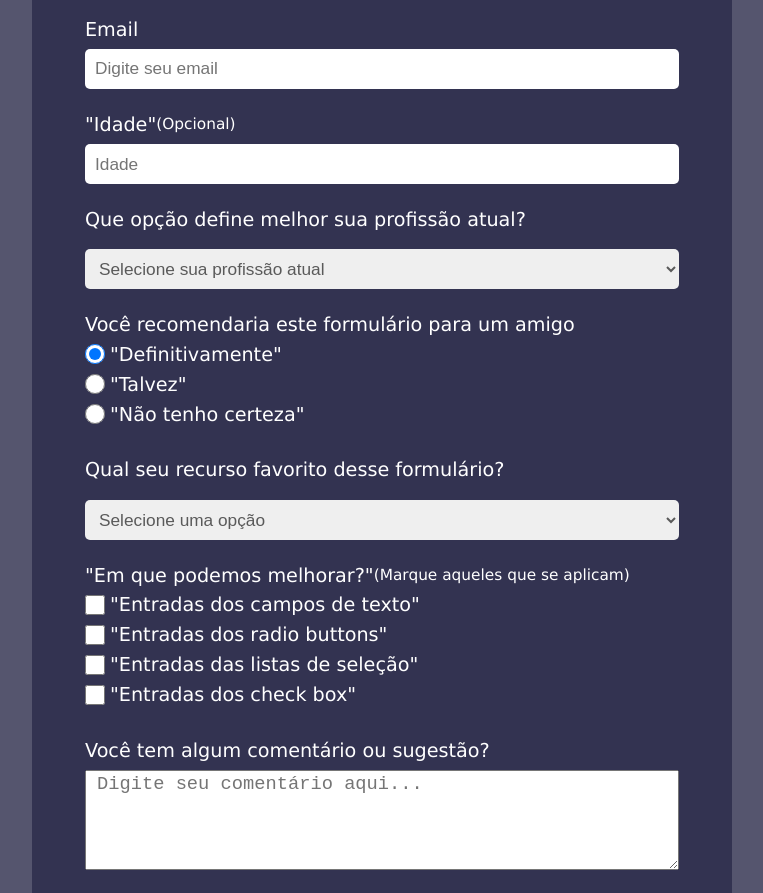
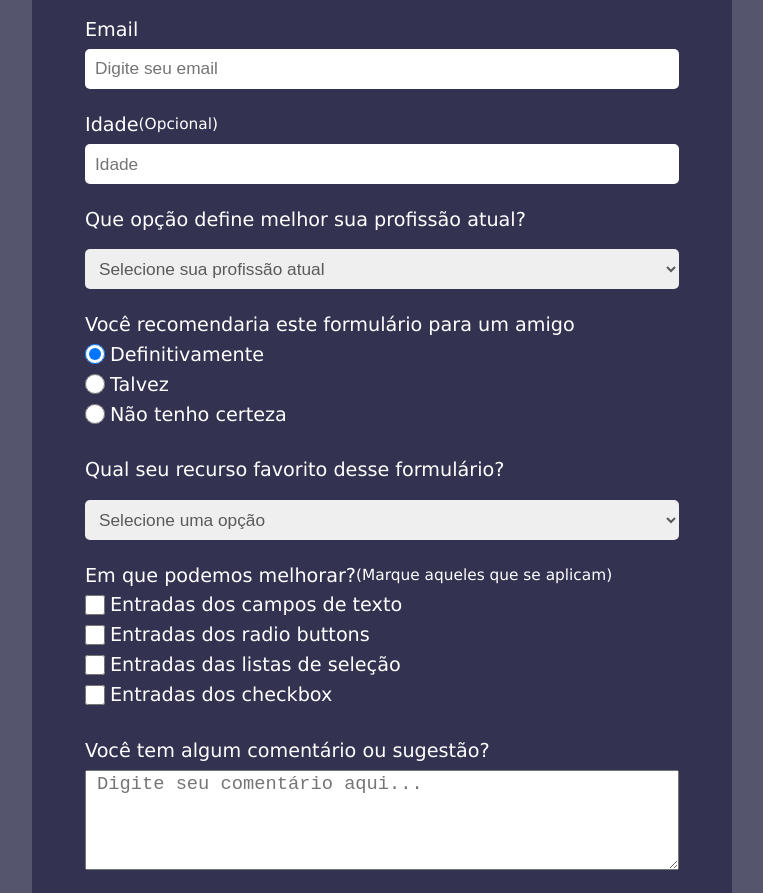
Before and after one commit to Weked/Survey-Form, a plain HTML site: page index.html in a window 1280 px wide. Shown: the part 315-1208 px from the top of the page, without its empty margins (258-1021 px from the left). Drawn offline with Linux system fonts and the light colour scheme.

Commit message:
removendo alguns caracteres

```diff
--- a/index.html
+++ b/index.html
@@ -41,7 +41,7 @@
                 <!--Contém o label idade e o campo para inserção da idade utilizando um intervalo, não é obrigatório-->
                 <div class="form-group">
                     <label id="user_age_label" for="user_age">
-                        "Idade"
+                        Idade
                         <span class="clue">(Opcional)</span>
                     </label>
                     <input type="number" name="user_age" id="user_age" min="10" max="99" class="form-control" placeholder="Idade">
@@ -65,15 +65,15 @@
                     <p>Você recomendaria este formulário para um amigo</p>
                     <label>
                         <input type="radio" name="user_recommend" class="input-radio" value="definitely" checked>
-                        "Definitivamente"
+                        Definitivamente
                     </label>
                     <label>
                         <input type="radio" name="user_recommend" class="input-radio" value="maybe">
-                        "Talvez"
+                        Talvez
                     </label>
                     <label>
                         <input type="radio" name="user_recommend" class="input-radio" value="not-sure">
-                        "Não tenho certeza"
+                        Não tenho certeza
                     </label>
                 </div>
                 <!--Contém o label nome e o campo para inserção do nome-->
@@ -92,24 +92,24 @@
                 <!--Contém o label para melhoria dos itens do formulario e um conjunto de checkbox para a escolha das melhores alternativas-->
                 <div class="form-group">
                     <p>
-                        "Em que podemos melhorar?"
+                        Em que podemos melhorar?
                         <span>(Marque aqueles que se aplicam)</span>
                     </p>
                     <label>
                         <input type="checkbox" name="prefer" class="input-checkbox" value="text-field-input">
-                        "Entradas dos campos de texto"
+                        Entradas dos campos de texto
                     </label>
                     <label>
                         <input type="checkbox" name="prefer" class="input-checkbox" value="radio-button-input">
-                        "Entradas dos radio buttons"
+                        Entradas dos radio buttons
                     </label>
                     <label>
                         <input type="checkbox" name="prefer" class="input-checkbox" value="list-select-input">
-                        "Entradas das listas de seleção"
+                        Entradas das listas de seleção
                     </label>
                     <label>
                         <input type="checkbox" name="prefer" class="input-checkbox" value="check-box-input">
-                        "Entradas dos check box"
+                        Entradas dos checkbox
                     </label>
                 </div>
                 <!--Contém o label para sugestões e o campo para inserção dos comentarios e sugestões do usuário-->
```
